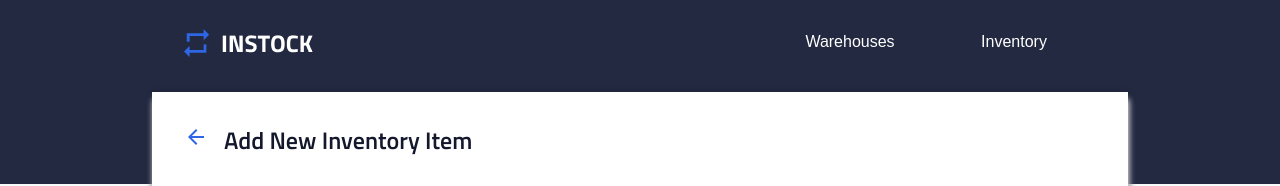
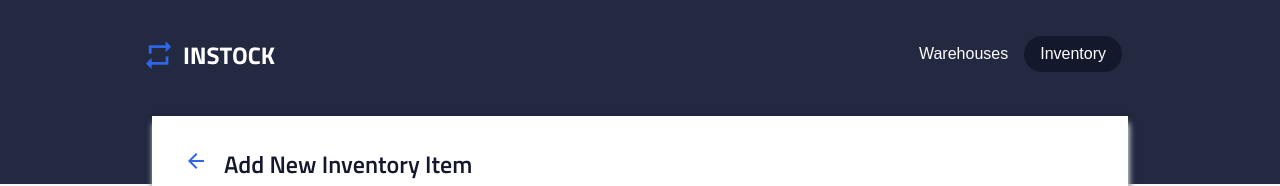
Before and after one commit to ariadnatoledo/dashing-doves-instock, a React (Vite) app: page /inventory/add-new in a window 1280 px wide. Shown: the top 186 px of the page. Built offline with nearby package versions, Linux system fonts and the light colour scheme; no server answers.

Commit message:
Header Styling in all media queries fixed

```diff
--- a/src/components/Header/Header.jsx
+++ b/src/components/Header/Header.jsx
@@ -1,44 +1,40 @@
-import { Link } from "react-router-dom";
-import React, { useState } from "react";
+import { Link, useLocation, useNavigate } from "react-router-dom";
+import React, { useEffect, useState } from "react";
 import logoInStock from "../../assets/Logo/InStock-Logo_1x.png";
 import "./Header.scss";
-import { useNavigate } from "react-router-dom";
 
 function Header() {
+  const location = useLocation();
   const [activeTab, setActiveTab] = useState("warehouses");
-
   const navigate = useNavigate();
 
+  useEffect(() => {
+    if (location.pathname.includes("warehouses")) {
+      setActiveTab("warehouses");
+    } else if (location.pathname.includes("inventory")) {
+      setActiveTab("inventory");
+    }
+  }, [location.pathname]);
 
   const handleTabClick = (tab) => {
     setActiveTab(tab);
-    if (tab === "warehouses") {
-      navigate("/warehouses");
-    } else if (tab === "inventory") {
-      navigate("/inventory");
-    }
+    navigate(`/${tab}`);
   };
 
   return (
-    <div>
     <header className="header">
       <Link to="/">
-          <img
-            src={logoInStock}
-            alt="In Stock Logo"
-            className="header__sitelogo"
-          />
+        <img src={logoInStock} alt="In Stock Logo" className="header__sitelogo" />
       </Link>
       <nav className="header__nav">
         <ul className="header__nav-menu">
           <li className="header__nav-menu-item">
+
             <button
               className={`header__nav-menu-item-link ${
-                  activeTab === "warehouses"
-                    ? "header__nav-menu-item-link--active"
-                    : ""
+                activeTab === "warehouses" ? "header__nav-menu-item-link--active" : ""
               }`}
-                onClick={() => handleTabClick("warehouses")} // Corrected the onClick handler
+              onClick={() => handleTabClick("warehouses")}
             >
               Warehouses
             </button>
@@ -46,11 +42,9 @@ function Header() {
           <li className="header__nav-menu-item">
             <button
               className={`header__nav-menu-item-link ${
-                  activeTab === "inventory"
-                    ? "header__nav-menu-item-link--active"
-                    : ""
+                activeTab === "inventory" ? "header__nav-menu-item-link--active" : ""
               }`}
-                onClick={() => handleTabClick("inventory")} // Corrected the onClick handler
+              onClick={() => handleTabClick("inventory")}
             >
               Inventory
             </button>
@@ -58,7 +52,6 @@ function Header() {
         </ul>
       </nav>
     </header>
-    </div>
   );
 }
 
--- a/src/components/Header/Header.scss
+++ b/src/components/Header/Header.scss
@@ -6,7 +6,7 @@
 .header {
   @include flex-center(column);
   background: none;
-  padding: 1.375rem 0 0 0;
+  padding: 16px 0 0 0;
   gap: 1.375rem;
   position: relative;
 
@@ -14,15 +14,13 @@
     margin: 0 10rem;
   }
 
-  .header__nav {
-    display: flex;
-    flex-direction: row;
-    justify-content: flex-end;
-    align-items: center;
-    gap: 0;
+  &__nav {
+    width: 100%;
+  padding-right: 12px;
+  padding-left: 12px;
   }
 
-  .header__nav-menu {
+  &__nav-menu {
     display: flex;
     flex-direction: row;
     align-items: center;
@@ -32,14 +30,16 @@
     margin: 0;
   }
 
-  .header__nav-menu-item {
+  &__nav-menu-item {
+    display: flex;
+    justify-content: center;
     width: 100%;
     margin-bottom: 0.5rem;
 
     .header__nav-menu-item-link {
-      width: 164px;
+      width: 100%;
+      height: 36px;
       padding: 0 16px;
-      height: 36px;
       border-radius: 20px;
       background: transparent;
       color: $color-primary-white;
@@ -59,7 +59,7 @@
       }
 
       &--active {
-        color: $color-primary-white;
+        background-color: $color-primary-black;
       }
     }
   }
@@ -67,25 +67,32 @@
 
 @include tablet {
   .header {
-    display: flex;
-    padding: 1.5rem 0;
+    padding: 1.5rem 0 ;
     flex-direction: row;
     justify-content: space-between;
-  }
-
-  .header__nav-menu {
-    flex-direction: row;
-    justify-content: right;
-  }
-
-  .header__nav-menu-item {
-    width: auto;
-
-    .header__nav-menu-item-link {
-      width: auto;
-      height: 38px;
-      padding: 0 16px;
-      text-decoration: underline;
+    align-items: center;
+    &__nav {
+      width: 164px;
+      // display: flex;
+      // flex-direction: row;
+      // justify-content: flex-end;
+      // gap: 0;
+      // align-items: center;
+    }
+    &__nav-menu {
+      display: flex;
+      flex-direction: row;
+      justify-content: flex-end;
+      gap: 0;
+      align-items: center;
     }
   }
 }
+
+
+@include desktop {
+  .header {
+    margin: 0;
+    padding: 2.25rem 7.625rem;
+  }
+}
```
Lines whose indentation alone changed are shown as unchanged.
